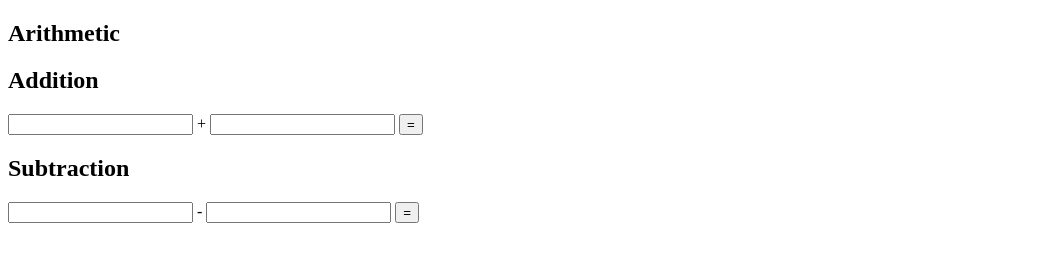
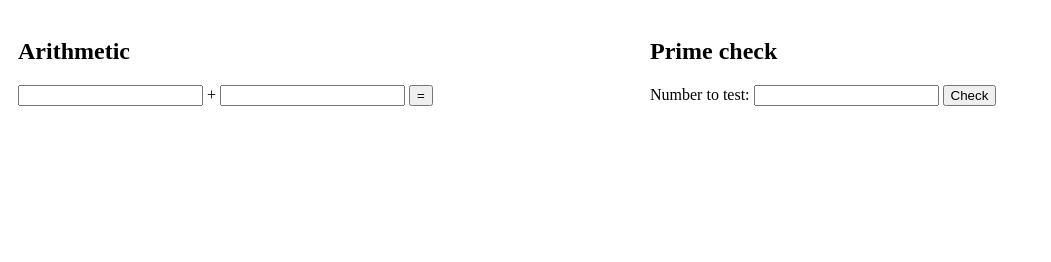
Before and after one commit to mattpan09/numbers-app, a plain HTML site: page index.html in a window 1280 px wide. Shown: the whole page, without its empty margins (0-1051 px from the left). Drawn offline with Linux system fonts and the light colour scheme.

Commit message:
primes-service

```diff
--- a/index.html
+++ b/index.html
@@ -4,9 +4,22 @@
     <meta charset="UTF-8">
     <meta name="viewport" content="width=device-width, initial-scale=1.0">
     <title>Document</title>
+    <style>
+        .column {
+            float: left;
+            width: 50%;
+            padding: 10px;
+            box-sizing: border-box;
+        }
+        .row::after {
+            content: "";
+            clear: both;
+            display: table;
+        }
+    </style>
 </head>
 <body>
-    <section>
+    <!-- <section>
         <h1>Arithmetic</h1>
 
         <h2>Addition</h2>
@@ -23,7 +36,30 @@
         <button onclick="subtraction()">=</button>
         <label id="difference"></label>
 
-    </section>
+    </section> -->
+
+    <div class="row">
+        <div class="column">
+            <section>
+                <h2>Arithmetic</h2>
+                <input type="text" id="operand1">
+                <label>+</label>
+                <input type="text" id="operand2">
+                <button onclick="add()">=</button>
+                <label id="sum"></label>
+            </section>
+        </div>
+        <div class="column">
+            <section>
+                <h2>Prime check</h2>
+                <label>Number to test:</label>
+                <input id="primeNumber"/>
+                <button onclick="isPrime()">Check</button>
+                <label id="primeCheckResult"></label>
+            </section>
+        </div>
+
+    </div>
 
     <!-- We can put the JS in a script tag INSIDE the head or the body -->
     <!-- Or we can put it in a separate file and link it-->
@@ -39,14 +75,21 @@
             document.getElementById("sum").innerText = sum;
         }
 
-        async function subtraction() {
-            const operand1Input = document.getElementById("operand3");
-            const operand2Input = document.getElementById("operand4");
-            let n = operand1Input.value;
-            let m = operand2Input.value;
-            const response = await fetch(`https://arithmetic-service-mattpan09.onrender.com//subtract/${n}/${m}`);
-            const difference = await response.json();
-            document.getElementById("difference").innerText = difference;
+        // async function subtraction() {
+        //     const operand1Input = document.getElementById("operand3");
+        //     const operand2Input = document.getElementById("operand4");
+        //     let n = operand1Input.value;
+        //     let m = operand2Input.value;
+        //     const response = await fetch(`https://arithmetic-service-mattpan09.onrender.com//subtract/${n}/${m}`);
+        //     const difference = await response.json();
+        //     document.getElementById("difference").innerText = difference;
+        // }
+        async function isPrime() {
+            const numberToTest = document.getElementById("primeNumber");
+            let n = numberToTest.value;
+            const response = await fetch(`https://primes-service-mattpan09.onrender.com/primes/${n}`);
+            const result = await response.json();
+            document.getElementById("primeCheckResult").innerText = result;
         }
     </script>
 
```
